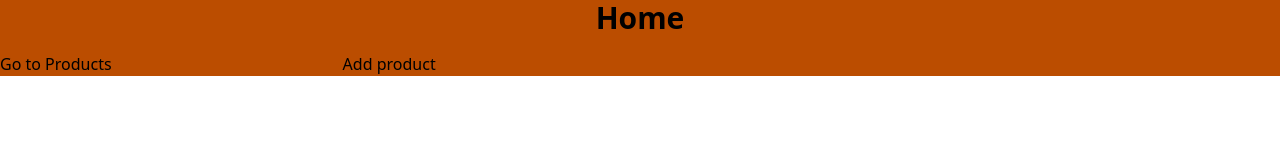
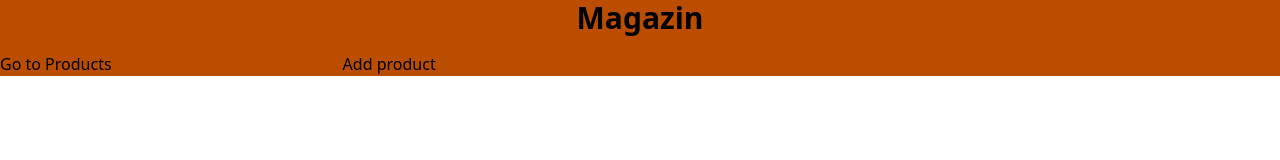
Before and after one commit to ruxandrahoha/e-commerce, a React (Vite) app: page / in a window 1280 px wide. Shown: the top 160 px of the page. Built offline with nearby package versions, Linux system fonts and the light colour scheme.

Commit message:
Modified Home

```diff
--- a/src/pages/Home.jsx
+++ b/src/pages/Home.jsx
@@ -8,7 +8,7 @@ const Home = () => {
 
   return (
     <div className="bg-amber-700">
-      <Title>Home</Title>
+      <Title>Magazin</Title>
       <Link to="/products">Go to Products</Link>
       <input type="text" value={productName} onChange={(e) => setProductName(e.target.value)} />
       <button
```
